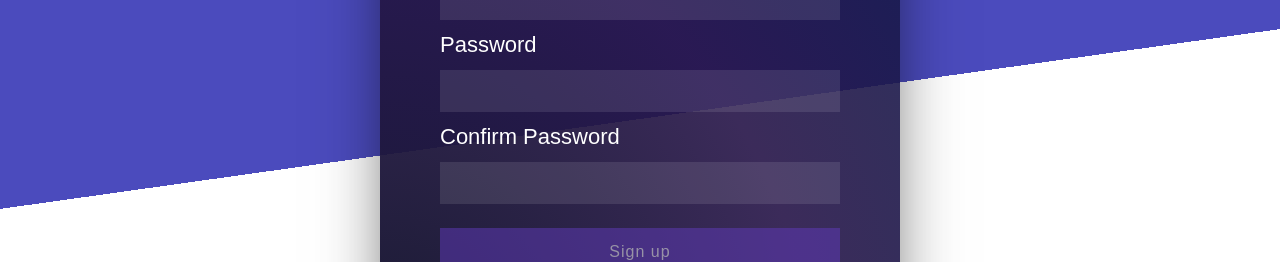
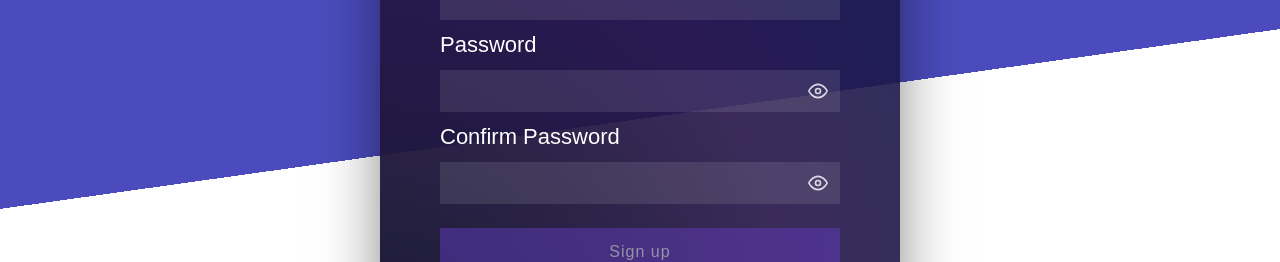
Before and after one commit to AlexandroJoe/collabify, a React (Create React App) app: page /collabify/login in a window 1280 px wide. Both pictures are taken after a click on the element "Sign up". Shown: the part 330-592 px from the top of the page. Built offline with nearby package versions, Linux system fonts and the light colour scheme.

Commit message:
Adding show password button

```diff
--- a/src/components/Login.css
+++ b/src/components/Login.css
@@ -161,3 +161,50 @@
   background-color: #006eff;
   color: #ffffff;
 }
+
+.login .loginContainer .password-input-container {
+  position: relative;
+}
+
+.login .loginContainer .password-input-container input[type="password"] {
+  padding-right: 40px;
+}
+
+.login .loginContainer .toggle-password-button {
+  position: absolute;
+  top: 50%;
+  right: 10px;
+  transform: translateY(-50%);
+  border: none;
+  background: transparent;
+  cursor: pointer;
+  display: flex;
+  align-items: center;
+  justify-content: center;
+  width: 24px;
+  height: 24px;
+  padding: 0;
+  z-index: 2;
+  outline: none;
+}
+
+.login .loginContainer .toggle-password-button svg {
+  transition: fill 0.3s ease;
+  opacity: 0.8;
+}
+
+
+/* Style for  usual show password button */
+.login .loginContainer .toggle-password-button {
+  background-color: transparent;
+  border: none;
+}
+
+.login .loginContainer .toggle-password-button:focus {
+  outline: none;
+}
+
+.login .loginContainer .toggle-password-button svg {
+  width: 20px;
+  height: 20px;
+}
--- a/src/components/Login.js
+++ b/src/components/Login.js
@@ -1,8 +1,8 @@
 import React, { useState } from "react";
 import logo from "./logo.png";
 import { useNavigate } from "react-router-dom";
-import "./Login.css"
-
+import "./Login.css";
+import { FiEye, FiEyeOff } from "react-icons/fi";
 
 const Login = (props) => {
   const {
@@ -91,10 +91,25 @@ const Login = (props) => {
   const goBack = () => {
     navigate("/", { replace: true });
     console.log("hello");
-  }
+  };
+
+  const [showPassword, setShowPassword] = useState(false);
+  const [showConfirmPassword, setShowConfirmPassword] = useState(false);
+
+  const handleTogglePassword = () => {
+    setShowPassword(!showPassword);
+  };
+
+  const handleToggleConfirmPassword = () => {
+    setShowConfirmPassword(!showConfirmPassword);
+  };
 
   const isSignUpDisabled =
-    hasAccount || emailErrorSU || passwordErrorSU || confirmError || !email ||
+    hasAccount ||
+    emailErrorSU ||
+    passwordErrorSU ||
+    confirmError ||
+    !email ||
     !password ||
     !confirmPassword;
 
@@ -118,12 +133,22 @@ const Login = (props) => {
             />
             {showError && <p className="errorMsg">{emailError}</p>}
             <label>Password</label>
+            <div className="password-input-container">
               <input
-              type="password"
+                type={showPassword ? "text" : "password"}
                 required
                 value={password}
                 onChange={handlePasswordChange}
               />
+              <button
+                className={`toggle-password-button ${
+                  showPassword ? "show" : ""
+                }`}
+                onClick={handleTogglePassword}
+              >
+                {showPassword ? <FiEyeOff /> : <FiEye />}
+              </button>
+            </div>
             {showError && <p className="errorMsg">{passwordError}</p>}
           </>
         ) : (
@@ -141,25 +166,43 @@ const Login = (props) => {
               <p className="errorMsgSU">{emailErrorSU}</p>
             )}
             <label>Password</label>
+            <div className="password-input-container">
               <input
-              type="password"
+                type={showPassword ? "text" : "password"}
                 required
                 value={password}
                 onChange={handlePasswordChange}
               />
+              <button
+                className={`toggle-password-button ${
+                  showPassword ? "show" : ""
+                }`}
+                onClick={handleTogglePassword}
+              >
+                {showPassword ? <FiEyeOff /> : <FiEye />}
+              </button>
+            </div>
             {!hasAccount && password && (
               <p className="errorMsgSU">{passwordErrorSU}</p>
             )}
             <label>Confirm Password</label>
+            <div className="password-input-container">
               <input
-              type="password"
+                type={showConfirmPassword ? "text" : "password"}
                 required
                 value={confirmPassword}
                 onChange={handleConfirmPasswordChange}
               />
-            {confirmPassword && (
-              <p className="errorMsg">{confirmError}</p>
-            )}
+              <button
+                className={`toggle-password-button ${
+                  showConfirmPassword ? "show" : ""
+                }`}
+                onClick={handleToggleConfirmPassword}
+              >
+                {showConfirmPassword ? <FiEyeOff /> : <FiEye />}
+              </button>
+            </div>
+            {confirmPassword && <p className="errorMsg">{confirmError}</p>}
           </>
         )}
         <div className="btnContainer">
```
Also changed, not shown: 1 other file (tests, documents, lock files or other folders). Lines whose indentation alone changed are shown as unchanged.
